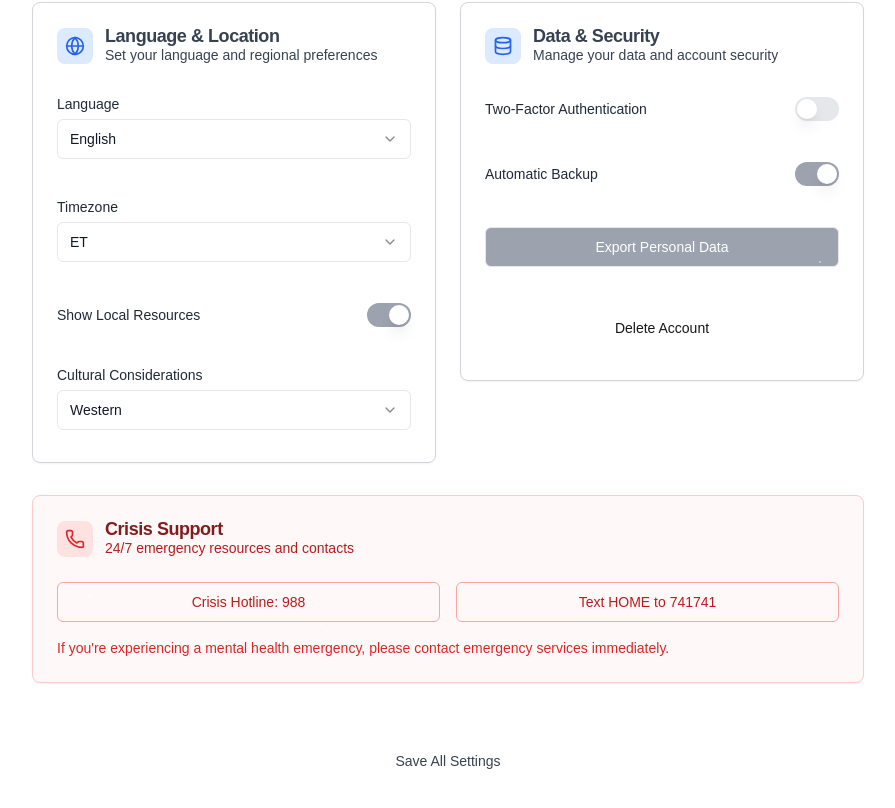
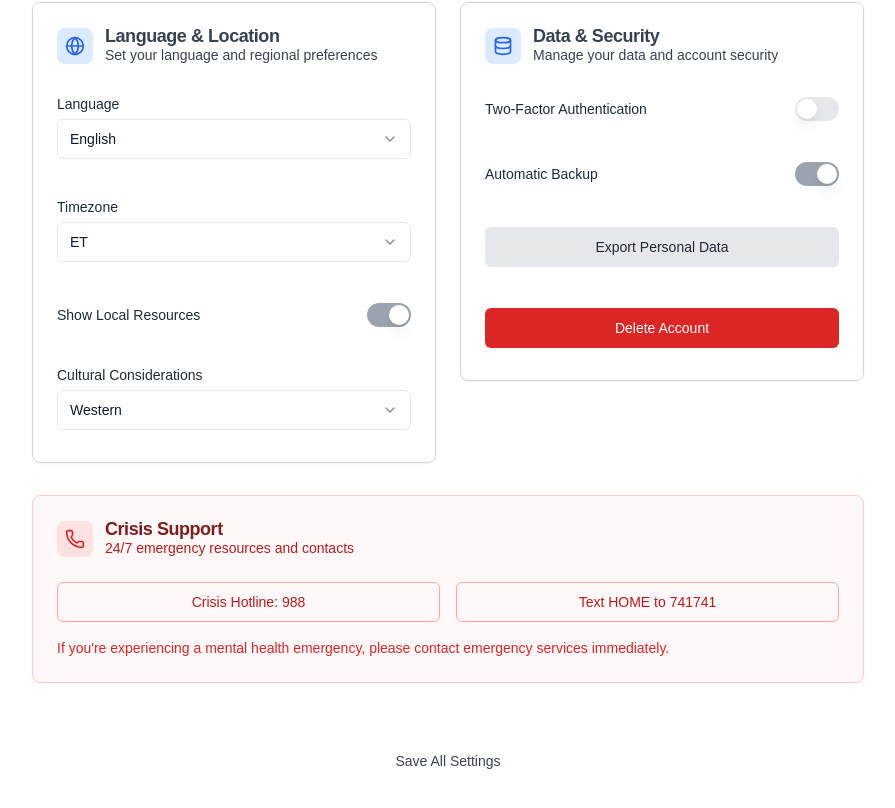
Before and after one commit to shoryax/mentalHealth, a Next.js app: page /settings in a window 1280 px wide. Shown: the part 1082-1890 px from the top of the page, without its empty margins (192-1087 px from the left). Built offline with nearby package versions, Linux system fonts and the light colour scheme; a web font is replaced by a local one.

Commit message:
corrected the transparency

```diff
--- a/src/app/layout.tsx
+++ b/src/app/layout.tsx
@@ -1,7 +1,7 @@
 import AnimatedBackground from "@/components/ui/AnimatedBackground";
 import { DarkModeProvider } from "@/components/DarkModeProvider";
 import './globals.css';
-
+import TwinklingStars from "./settings/twinkle";
 export default function RootLayout({ children }: { children: React.ReactNode }) {
   return (
     <html lang="en" className="font-satoshi">
@@ -10,6 +10,7 @@ export default function RootLayout({ children }: { children: React.ReactNode })
       </head>
       <body>
         <DarkModeProvider>
+          <TwinklingStars />
           <div className="relative z-10">{children}</div>
         </DarkModeProvider>
       </body>
--- a/src/app/settings/page.tsx
+++ b/src/app/settings/page.tsx
@@ -243,7 +243,10 @@ const Settings = () => {
           <div key={index} className="py-2">
             <Button
               variant={setting.variant || 'outline'}
-              className={`w-full ${setting.variant === 'destructive' ? '' : 'bg-gray-400 hover:bg-gray-500 text-white'}`}
+              className={`w-full ${
+                setting.variant === 'destructive' ? isDarkMode ? 'bg-red-800 hover:bg-red-700 text-white' : 'bg-red-600 hover:bg-red-700 text-white'
+                                                  : isDarkMode ? 'bg-gray-700 hover:bg-gray-600 text-white' : 'bg-gray-200 hover:bg-gray-300 text-gray-800'
+              }`}
             >
               {setting.label}
             </Button>
@@ -255,7 +258,7 @@ const Settings = () => {
   };
   return (
     <div className=''>
-      <TwinklingStars />
+      {isDarkMode && <TwinklingStars />}
       <div className='py-14'>
         <Header />
       </div>
@@ -284,6 +287,7 @@ const Settings = () => {
               {settingsSections.map((section) => {
                 const IconComponent = section.icon;
                 return (
+                  //nigga is the card here to modify
                   <Card key={section.id} className={`h-fit ${isDarkMode ? 'bg-gray-900/50 nigga backdrop-blur-lg border-gray-700' : 'ng-white border-gray-300'}`}>
                     <CardHeader>
                       <div className="flex items-center space-x-3">
--- a/src/app/settings/twinkle.tsx
+++ b/src/app/settings/twinkle.tsx
@@ -4,7 +4,7 @@ import './twinkle.css';
 const TwinklingStars = () => {
   return (
     <div className="stars-container">
-      {Array.from({ length: 100 }, (_, i) => (
+      {Array.from({ length: 50 }, (_, i) => (
         <div
           key={i}
           className="star"
--- a/src/components/Categories.tsx
+++ b/src/components/Categories.tsx
@@ -1,5 +1,6 @@
 "use client";
 import React from 'react';
+import TwinklingStars from '@/app/settings/twinkle';
 import { Brain, Users, Shield, Zap } from 'lucide-react';
 import { useScrollAnimation } from '@/hooks/useScrollAnimation';
 const Categories = () => {
@@ -41,6 +42,7 @@ const Categories = () => {
       }`}
     >
       <div className="max-w-7xl mx-auto px-4 sm:px-6 lg:px-8">
+        <TwinklingStars />
         <div className="text-center mb-16">
           <h2 className="text-3xl md:text-4xl font-bold text-gray-700 mb-4">
             Explore by Category
--- a/src/components/FAQs.tsx
+++ b/src/components/FAQs.tsx
@@ -7,6 +7,7 @@ import {
   CollapsibleContent,
   CollapsibleTrigger,
 } from "@/components/ui/collapsible";
+import TwinklingStars from '@/app/settings/twinkle';
 import { useScrollAnimation } from "@/hooks/useScrollAnimation";
 
 const FAQ = () => {
@@ -50,6 +51,7 @@ const FAQ = () => {
       className={`bg py-12 transition-all duration-500 ease-out ${sectionVisible ? 'opacity-100 translate-y-0' : 'opacity-0 translate-y-16'}`}
     >
       <div className="max-w-4xl mx-auto px-4 sm:px-6 lg:px-8">
+        <TwinklingStars />
         <div className="text-center mb-16">
           <h2 className="text-3xl md:text-4xl font-bold text-gray-600 mb-4">
             Frequently Asked Questions
--- a/src/components/Footer.tsx
+++ b/src/components/Footer.tsx
@@ -4,7 +4,7 @@ import { Mail, Phone, MapPin } from 'lucide-react';
 const Footer = () => {
   return (
     <footer id="contact" className="bg-gray-900 text-white py-16">
-      <div className="max-w-7xl mx-auto px-4 sm:px-6 lg:px-8">
+      <div className="w-[100%] mx-auto px-4 sm:px-6 lg:px-8">
         <div className="grid md:grid-cols-4 gap-8">
           <div className="md:col-span-2">
             <div className="flex items-center space-x-2 mb-4">
--- a/src/components/Header.tsx
+++ b/src/components/Header.tsx
@@ -122,7 +122,7 @@ const Header = () => {
                     <User className={`h-6 w-6 ${isDarkMode ? 'text-pink-300' : 'text-pink-100'}`} />
                   )}
                   <span className={`text-sm rounded-full px-2 py-1 transition-colors duration-300 ${isDarkMode
-                    ? 'text-white bg-pink-900/50'
+                    ? 'text-white '
                     : 'text-gray-700 bg-pink-100'
                     }`}>
                     {displayName}
--- a/src/components/Hero.tsx
+++ b/src/components/Hero.tsx
@@ -1,10 +1,12 @@
 import { ArrowRight } from 'lucide-react';
 import Link from 'next/link';
+import TwinklingStars from '@/app/settings/twinkle';
 
 const Hero = () => {
   return (
     <section id="home" className="py-32">
       <div className="max-w-7xl mx-auto px-4 sm:px-6 lg:px-8">
+        <TwinklingStars />
         <div className="text-center">
           <div className="flex justify-center mb-6">
             <div className="p-4 rounded-full">
```
